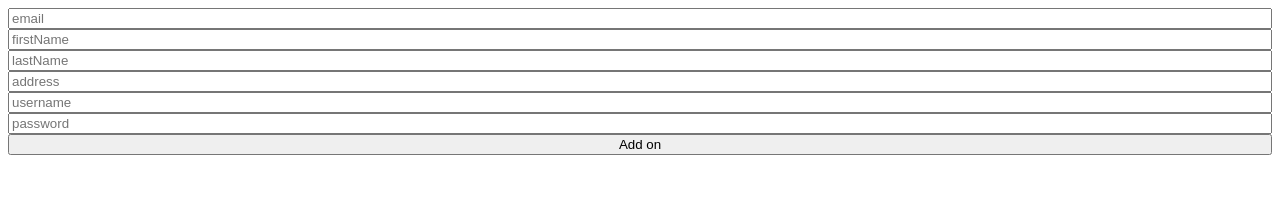
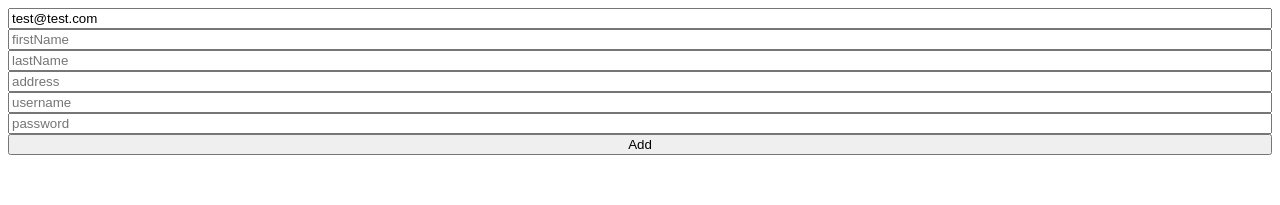
Before and after one commit to junha6316/react-tutorial, a React (Create React App) app in the folder react-master-class/: page / in a window 1280 px wide. Shown: the top 205 px of the page. Built offline with nearby package versions, Linux system fonts and the light colour scheme.

Commit message:
추가: error message 추가 방법

```diff
--- a/react-master-class/src/App.tsx
+++ b/react-master-class/src/App.tsx
@@ -2,25 +2,44 @@ import React from 'react';
 import { useForm } from 'react-hook-form';
 import styled from 'styled-components';
 
-const Form = styled.div`
+const Form = styled.form`
   display: flex;
   flex-direction: column;
 `;
+
+interface IForm {
+  email: string;
+  firstName: string;
+  lastName: string;
+  address: string;
+  username: string;
+  password: string;
+}
+
 function App() {
-  const { register, handleSubmit, formState } = useForm();
+  const {
+    register,
+    handleSubmit,
+    formState: { errors },
+  } = useForm<IForm>({
+    defaultValues: {
+      email: 'test@test.com',
+    },
+  });
   const onValid = (data: any) => {
     console.log(data);
   };
   const onInvalid = (data: any) => {
     console.log(data);
   };
-  console.log(formState.errors);
+
   return (
     <Form onSubmit={handleSubmit(onValid, onInvalid)}>
       <input
-        {...register('email', { required: true, minLength: 10 })}
+        {...register('email', { required: 'Email is Required', minLength: 10 })}
         placeholder="email"
       />
+      <span>{errors.email?.message}</span>
       <input
         {...register('firstName', { required: true })}
         placeholder="firstName"
@@ -41,7 +60,7 @@ function App() {
         {...register('password', { required: 'password required' })}
         placeholder="password"
       />
-      <button>Add on</button>
+      <button>Add</button>
     </Form>
   );
 }
```
Also changed, not shown: react-master-class/summary/react-hook-form.md (+3 -0 lines).
